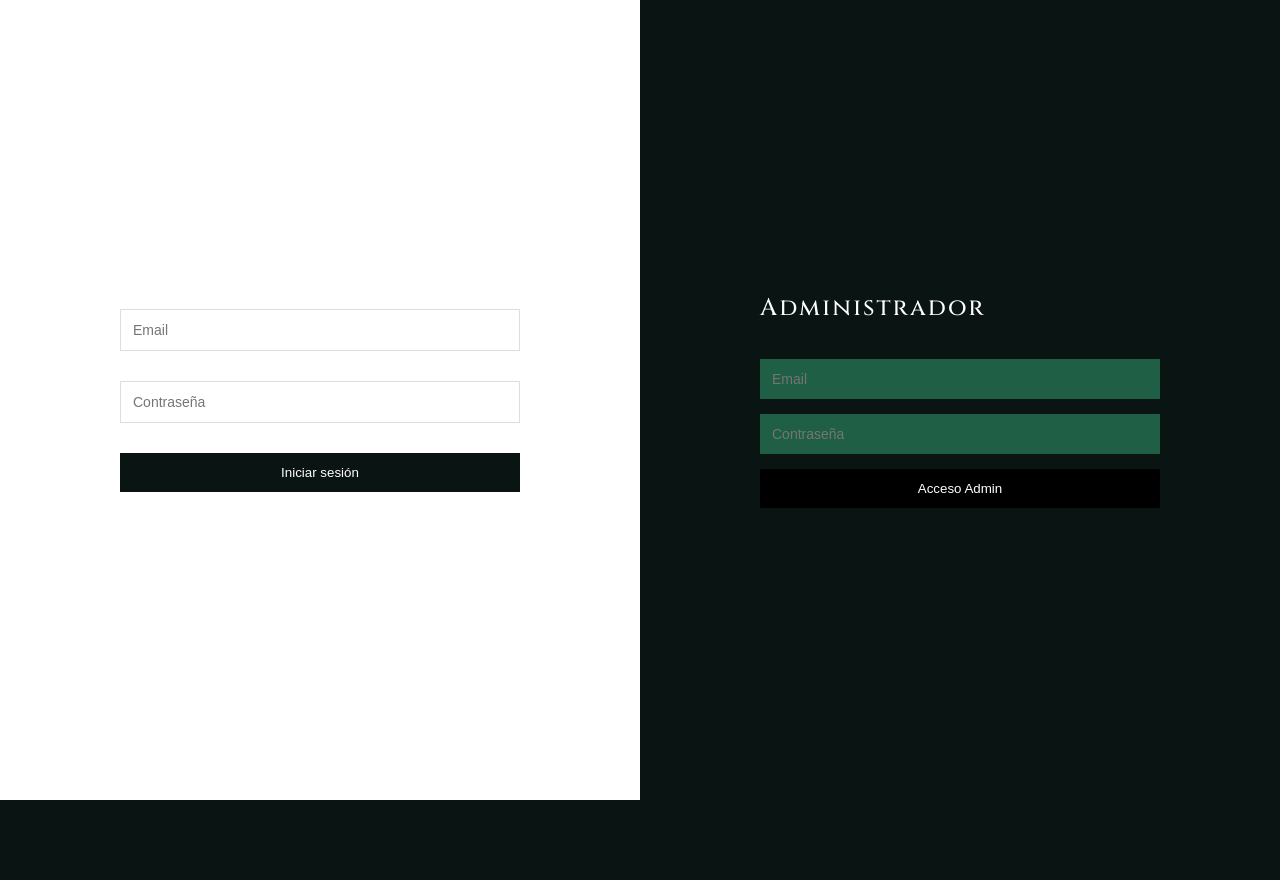
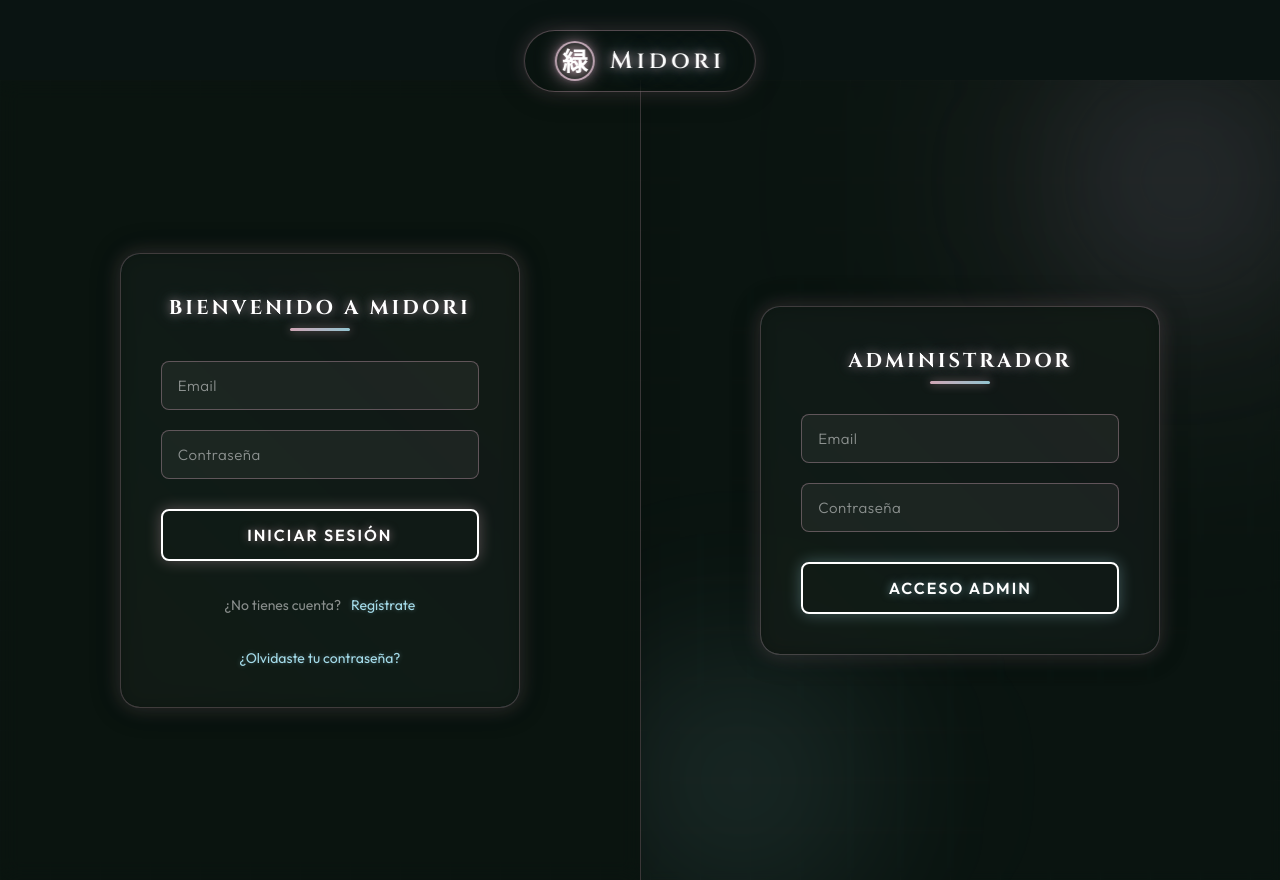
Before and after one commit to Inbi-Nav/Midori-Front, a React (Vite) app in the folder midori-frontend/: page /auth/login in a window 1280 px wide. Before the commit the page ends 800 px from the top, so only its background shows below. Built offline with nearby package versions, Linux system fonts and the light colour scheme.

Commit message:
feat: redesign authentication pages

```diff
--- a/midori-frontend/src/components/auth/AdminLoginForm.tsx
+++ b/midori-frontend/src/components/auth/AdminLoginForm.tsx
@@ -3,6 +3,7 @@ import { login } from "../../api/auth.service";
 import { useAuthStore } from "../../store/auth.store";
 import { useNavigate } from "react-router-dom";
 import { useState } from "react";
+import "../../styles/auth.css";
 
 export const AdminLoginForm = () => {
   const navigate = useNavigate();
@@ -14,7 +15,6 @@ export const AdminLoginForm = () => {
   const onSubmit = async (data: any) => {
     try {
       const response = await login(data);
-
       const token = response.data.token || response.data.access_token;
       const user = response.data.user;
 
@@ -31,11 +31,20 @@ export const AdminLoginForm = () => {
   };
 
   return (
-    <form className="auth-form admin" onSubmit={handleSubmit(onSubmit)}>
+    <form className="auth-form" onSubmit={handleSubmit(onSubmit)}>
       <h2>Administrador</h2>
 
-      <input type="email" placeholder="Email" {...register("email")} />
-      <input type="password" placeholder="Contraseña" {...register("password")} />
+      <input
+        type="email"
+        placeholder="Email"
+        {...register("email")}
+      />
+
+      <input
+        type="password"
+        placeholder="Contraseña"
+        {...register("password")}
+      />
 
       {error && <p className="error">{error}</p>}
 
--- a/midori-frontend/src/components/auth/ClientLoginForm.tsx
+++ b/midori-frontend/src/components/auth/ClientLoginForm.tsx
@@ -5,6 +5,7 @@ import { login } from "../../api/auth.service";
 import { useAuthStore } from "../../store/auth.store";
 import { useNavigate } from "react-router-dom";
 import { useState } from "react";
+import "../../styles/auth.css";
 
 interface FormData {
   email: string;
@@ -32,7 +33,6 @@ export const ClientLoginForm = () => {
   const onSubmit = async (data: FormData) => {
     try {
       const response = await login(data);
-
       const token = response.data.token || response.data.access_token;
       const user = response.data.user;
 
@@ -47,19 +47,15 @@ export const ClientLoginForm = () => {
         case "client":
           navigate("/shop");
           break;
-
         case "provider":
           navigate("/provider");
           break;
-
         case "admin":
           navigate("/admin");
           break;
-
         default:
           navigate("/");
       }
-
     } catch (error: any) {
       setServerError(
         error.response?.data?.message || "Error al iniciar sesión"
@@ -71,11 +67,19 @@ export const ClientLoginForm = () => {
     <form className="auth-form" onSubmit={handleSubmit(onSubmit)}>
       <h2>Bienvenido a Midori</h2>
 
-      <input type="email" placeholder="Email" {...register("email")} />
-      <p className="error">{errors.email?.message}</p>
+      <input
+        type="email"
+        placeholder="Email"
+        {...register("email")}
+      />
+      {errors.email && <p className="error">{errors.email.message}</p>}
 
-      <input type="password" placeholder="Contraseña" {...register("password")} />
-      <p className="error">{errors.password?.message}</p>
+      <input
+        type="password"
+        placeholder="Contraseña"
+        {...register("password")}
+      />
+      {errors.password && <p className="error">{errors.password.message}</p>}
 
       {serverError && <p className="error">{serverError}</p>}
 
--- a/midori-frontend/src/pages/auth/AuthPage.tsx
+++ b/midori-frontend/src/pages/auth/AuthPage.tsx
@@ -1,12 +1,23 @@
 import { AuthLayout } from "../../components/auth/AuthLayout";
 import { ClientLoginForm } from "../../components/auth/ClientLoginForm";
 import { AdminLoginForm } from "../../components/auth/AdminLoginForm";
+import "../../styles/auth.css";
 
 export const AuthPage = () => {
   return (
-    <AuthLayout
-      left={<ClientLoginForm />}
-      right={<AdminLoginForm />}
-    />
+    <>
+      <div className="auth-top-decoration">
+        <div className="auth-logo-mini">
+          <span className="auth-logo-initial">緑</span>
+          <div className="auth-logo-glow"></div>
+        </div>
+        <span className="auth-logo-text">Midori</span>
+      </div>
+
+      <AuthLayout
+        left={<ClientLoginForm />}
+        right={<AdminLoginForm />}
+      />
+    </>
   );
 };
--- a/midori-frontend/src/styles/auth.css
+++ b/midori-frontend/src/styles/auth.css
@@ -1,6 +1,107 @@
 .auth-container {
   display: flex;
-  height: 100vh;
+  margin-top: 10vh;
+  min-height: 100vh;
+  background: #0a1412;
+  position: relative;
+  overflow: hidden;
+}
+
+.auth-top-decoration {
+  position: absolute;
+  top: 30px;
+  left: 50%;
+  transform: translateX(-50%);
+  display: flex;
+  align-items: center;
+  gap: 15px;
+  z-index: 20;
+  padding: 10px 30px;
+  background: rgba(10, 20, 15, 0.3);
+  backdrop-filter: blur(10px);
+  -webkit-backdrop-filter: blur(10px);
+  border: 1px solid rgba(255, 200, 220, 0.3);
+  border-radius: 50px;
+  box-shadow: 0 0 30px rgba(0, 0, 0, 0.3),
+              0 0 20px rgba(255, 200, 220, 0.2);
+}
+
+.auth-logo-mini {
+  width: 40px;
+  height: 40px;
+  border-radius: 50%;
+  background: rgba(10, 20, 15, 0.8);
+  backdrop-filter: blur(5px);
+  border: 2px solid rgba(255, 220, 240, 0.7);
+  display: flex;
+  align-items: center;
+  justify-content: center;
+  position: relative;
+  box-shadow: 0 0 20px rgba(255, 200, 230, 0.4);
+}
+
+.auth-logo-initial {
+  font-family: 'Cinzel', serif;
+  font-size: 1.6rem;
+  font-weight: 700;
+  color: #fff;
+  text-shadow: 0 0 15px rgba(255, 200, 220, 0.8);
+  position: relative;
+  z-index: 2;
+}
+
+.auth-logo-glow {
+  position: absolute;
+  top: -5px;
+  left: -5px;
+  right: -5px;
+  bottom: -5px;
+  border-radius: 50%;
+  background: radial-gradient(circle at center, rgba(255, 220, 240, 0.5), transparent 70%);
+  animation: authPulseGlow 3s ease-in-out infinite;
+  z-index: 1;
+}
+
+@keyframes authPulseGlow {
+  0%, 100% { opacity: 0.5; transform: scale(1); }
+  50% { opacity: 1; transform: scale(1.2); }
+}
+
+.auth-logo-text {
+  font-family: 'Cinzel', serif;
+  font-size: 1.5rem;
+  font-weight: 600;
+  letter-spacing: 4px;
+  color: #fff;
+  text-shadow: 0 0 10px rgba(255, 200, 220, 0.7),
+               0 0 20px rgba(180, 240, 255, 0.5);
+}
+
+.auth-container::before {
+  content: '';
+  position: absolute;
+  top: 0;
+  left: 0;
+  width: 100%;
+  height: 100%;
+  background-image:
+    linear-gradient(rgba(255, 200, 220, 0.03) 1px, transparent 1px),
+    linear-gradient(90deg, rgba(180, 240, 255, 0.03) 1px, transparent 1px);
+  background-size: 50px 50px;
+  pointer-events: none;
+}
+
+.auth-container::after {
+  content: '';
+  position: absolute;
+  width: 600px;
+  height: 600px;
+  background: radial-gradient(circle at center, rgba(255, 200, 220, 0.2), transparent 70%);
+  top: -200px;
+  right: -200px;
+  border-radius: 50%;
+  filter: blur(100px);
+  z-index: 0;
 }
 
 .auth-left,
@@ -9,16 +110,51 @@
   display: flex;
   justify-content: center;
   align-items: center;
-  padding: 60px;
+  padding: 40px;
+  position: relative;
+  z-index: 2;
 }
 
 .auth-left {
-  background: #ffffff;
+  background: rgba(10, 20, 15, 0.7);
+  backdrop-filter: blur(10px);
+  -webkit-backdrop-filter: blur(10px);
+  border-right: 1px solid rgba(255, 200, 220, 0.2);
+  box-shadow: 5px 0 30px rgba(0, 0, 0, 0.3);
 }
 
 .auth-right {
-  background: var(--primary-dark);
-  color: white;
+  background: rgba(10, 20, 15, 0.5);
+  backdrop-filter: blur(5px);
+  -webkit-backdrop-filter: blur(5px);
+  position: relative;
+  overflow: hidden;
+}
+
+.auth-right::before {
+  content: '';
+  position: absolute;
+  width: 400px;
+  height: 400px;
+  background: radial-gradient(circle at center, rgba(180, 240, 255, 0.15), transparent 70%);
+  bottom: -100px;
+  left: -100px;
+  border-radius: 50%;
+  filter: blur(80px);
+  z-index: -1;
+}
+
+.auth-right::after {
+  content: '';
+  position: absolute;
+  width: 300px;
+  height: 300px;
+  background: radial-gradient(circle at center, rgba(210, 180, 255, 0.15), transparent 70%);
+  top: -50px;
+  right: -50px;
+  border-radius: 50%;
+  filter: blur(80px);
+  z-index: -1;
 }
 
 .auth-form {
@@ -26,61 +162,254 @@
   max-width: 400px;
   display: flex;
   flex-direction: column;
-  gap: 15px;
+  gap: 20px;
+  padding: 40px;
+  background: rgba(255, 255, 255, 0.03);
+  backdrop-filter: blur(10px);
+  -webkit-backdrop-filter: blur(10px);
+  border: 1px solid rgba(255, 200, 220, 0.2);
+  border-radius: 20px;
+  box-shadow: 0 0 30px rgba(0, 0, 0, 0.3),
+              0 0 20px rgba(255, 200, 220, 0.2);
+  position: relative;
+  overflow: hidden;
+}
+
+.auth-form::before {
+  content: '';
+  position: absolute;
+  top: -2px;
+  left: -2px;
+  right: -2px;
+  bottom: -2px;
+  background: linear-gradient(45deg,
+    rgba(255, 200, 220, 0.3),
+    rgba(180, 240, 255, 0.3),
+    rgba(210, 180, 255, 0.3),
+    rgba(255, 200, 220, 0.3));
+  border-radius: 22px;
+  z-index: -2;
+  animation: borderGlow 4s linear infinite;
+  filter: blur(5px);
+  opacity: 0.5;
+}
+
+.auth-form::after {
+  content: '';
+  position: absolute;
+  top: 0;
+  left: 0;
+  right: 0;
+  bottom: 0;
+  background: rgba(10, 20, 15, 0.9);
+  backdrop-filter: blur(10px);
+  border-radius: 18px;
+  z-index: -1;
+}
+
+@keyframes borderGlow {
+  0%, 100% {
+    opacity: 0.3;
+    transform: scale(1);
+  }
+  50% {
+    opacity: 0.7;
+    transform: scale(1.02);
+  }
 }
 
 .auth-form h2 {
+  font-family: 'Cinzel', serif;
+  font-size: 20px;
+  letter-spacing: 3px;
+  text-transform: uppercase;
+  color: #fff;
+  text-align: center;
   margin-bottom: 20px;
-  font-weight: 500;
+  text-shadow: 0 0 10px rgba(255, 200, 220, 0.5),
+               0 0 20px rgba(180, 240, 255, 0.3);
+  position: relative;
+}
+
+.auth-form h2::after {
+  content: '';
+  position: absolute;
+  bottom: -10px;
+  left: 50%;
+  transform: translateX(-50%);
+  width: 60px;
+  height: 3px;
+  background: linear-gradient(90deg,
+    rgba(255, 200, 220, 0.8),
+    rgba(180, 240, 255, 0.8));
+  border-radius: 3px;
+  box-shadow: 0 0 10px rgba(255, 200, 220, 0.5);
 }
 
 .auth-form input {
-  padding: 12px;
-  border: 1px solid #ddd;
-  font-size: 14px;
+  padding: 14px 16px;
+  font-family: 'Outfit', sans-serif;
+  font-size: 15px;
+  color: #fff;
+  background: rgba(255, 255, 255, 0.05);
+  border: 1px solid rgba(255, 200, 220, 0.3);
+  border-radius: 8px;
+  transition: all 0.3s ease;
+  outline: none;
 }
 
-.auth-form.admin input {
-  background: #1f5f46;
-  border: none;
-  color: white;
+.auth-form input:focus {
+  border-color: rgba(255, 200, 220, 0.8);
+  box-shadow: 0 0 20px rgba(255, 200, 220, 0.3),
+              0 0 40px rgba(180, 240, 255, 0.2);
+  background: rgba(255, 255, 255, 0.1);
+}
+
+.auth-form input::placeholder {
+  color: rgba(255, 255, 255, 0.5);
+  font-weight: 300;
+  letter-spacing: 0.5px;
+}
+
+.auth-form button {
+  padding: 14px;
+  font-family: 'Outfit', sans-serif;
+  font-size: 1rem;
+  font-weight: 600;
+  letter-spacing: 2px;
+  text-transform: uppercase;
+  color: #fff;
+  background: transparent;
+  border: 2px solid;
+  border-radius: 8px;
+  cursor: pointer;
+  transition: all 0.3s ease;
+  position: relative;
+  overflow: hidden;
+  margin-top: 10px;
+}
+
+.auth-form button::before {
+  content: '';
+  position: absolute;
+  top: 0;
+  left: -100%;
+  width: 100%;
+  height: 100%;
+  background: linear-gradient(90deg, transparent, rgba(255, 255, 255, 0.2), transparent);
+  transition: left 0.5s ease;
+}
+
+.auth-form button:hover::before {
+  left: 100%;
 }
 
 .btn-primary-full {
-  background: var(--primary-dark);
-  color: white;
-  padding: 12px;
-  border: none;
-  cursor: pointer;
+  border-color: rgba(255, 200, 220, 0.8);
+  background: rgba(255, 200, 220, 0.1);
+  box-shadow: 0 0 15px rgba(255, 200, 220, 0.3);
+  text-shadow: 0 0 8px rgba(255, 200, 220, 0.5);
+}
+
+.btn-primary-full:hover {
+  background: rgba(255, 200, 220, 0.2);
+  border-color: #ffd6e8;
+  box-shadow: 0 0 30px rgba(255, 200, 220, 0.6);
+  transform: translateY(-2px);
 }
 
 .btn-dark-full {
-  background: black;
-  color: white;
-  padding: 12px;
-  border: none;
-  cursor: pointer;
+  border-color: rgba(180, 240, 255, 0.8);
+  background: rgba(180, 240, 255, 0.1);
+  box-shadow: 0 0 15px rgba(180, 240, 255, 0.3);
+  text-shadow: 0 0 8px rgba(180, 240, 255, 0.5);
+}
+
+.btn-dark-full:hover {
+  background: rgba(180, 240, 255, 0.2);
+  border-color: #b4f0ff;
+  box-shadow: 0 0 30px rgba(180, 240, 255, 0.6);
+  transform: translateY(-2px);
 }
 
 .error {
-  color: #d32f2f;
+  color: rgba(255, 200, 220, 0.9);
   font-size: 13px;
+  font-family: 'Outfit', sans-serif;
+  margin-top: -5px;
+  margin-bottom: 5px;
+  padding-left: 5px;
+  text-shadow: 0 0 5px rgba(255, 200, 220, 0.5);
+  letter-spacing: 0.5px;
 }
 
 .auth-links {
+  display: flex;
+  justify-content: center;
+  gap: 10px;
+  font-family: 'Outfit', sans-serif;
   font-size: 14px;
+  color: rgba(255, 255, 255, 0.7);
+  margin-top: 15px;
+}
+
+.auth-links a {
+  color: rgba(180, 240, 255, 0.9);
+  text-decoration: none;
+  transition: all 0.3s ease;
+  text-shadow: 0 0 5px rgba(180, 240, 255, 0.3);
+}
+
+.auth-links a:hover {
+  color: #b4f0ff;
+  text-shadow: 0 0 15px rgba(180, 240, 255, 0.7);
+  transform: translateY(-1px);
+}
+
+.auth-links span {
+  color: rgba(255, 255, 255, 0.5);
 }
 
 .auth-form.register {
   max-width: 450px;
 }
 
-.auth-form.register input {
-  padding: 14px;
-  font-size: 14px;
+@media (max-width: 968px) {
+  .auth-container {
+    flex-direction: column;
+  }
+
+  .auth-left,
+  .auth-right {
+    padding: 30px;
+  }
+
+  .auth-left {
+    border-right: none;
+    border-bottom: 1px solid rgba(255, 200, 220, 0.2);
+  }
+
+  .auth-form {
+    padding: 30px;
+  }
+
+  .auth-form h2 {
+    font-size: 1.8rem;
+  }
 }
 
-.auth-form.register h2 {
-  text-align: center;
-  margin-bottom: 30px;
+@media (max-width: 480px) {
+  .auth-form {
+    padding: 20px;
+  }
+
+  .auth-form h2 {
+    font-size: 1.5rem;
+  }
+
+  .auth-links {
+    flex-direction: column;
+    align-items: center;
+    gap: 5px;
+  }
 }
```
Also changed, not shown: midori-frontend/src/components/auth/RegisterForm.tsx (+6 -8 lines), midori-frontend/src/pages/auth/RegisterPage.tsx (+5 -2 lines). Lines whose indentation alone changed are shown as unchanged.
